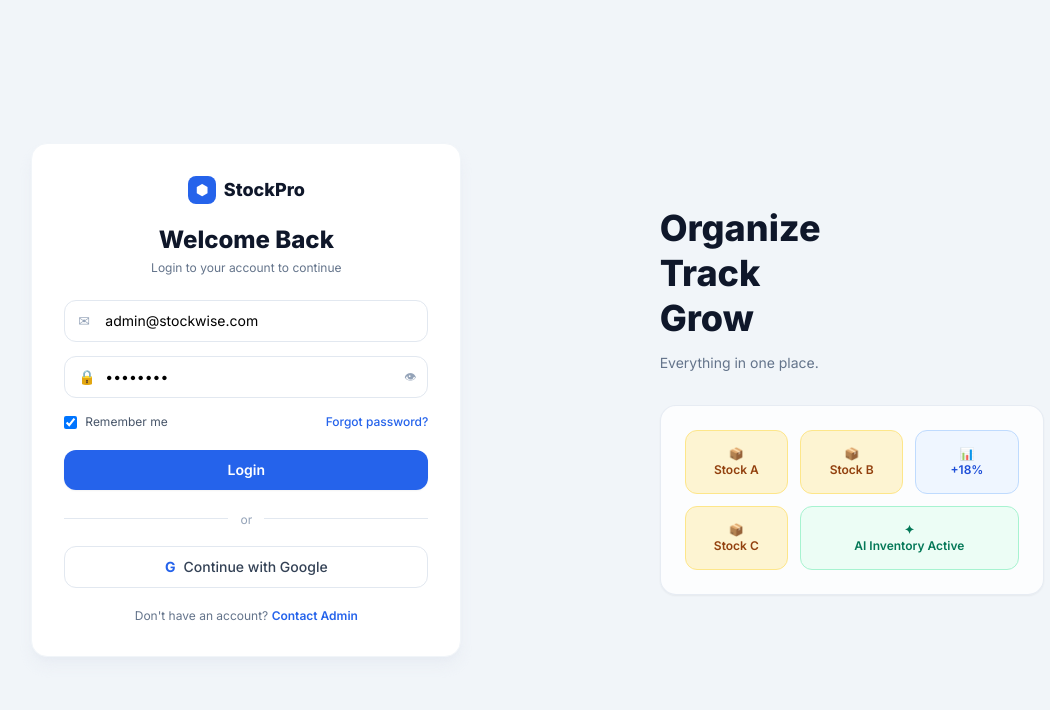
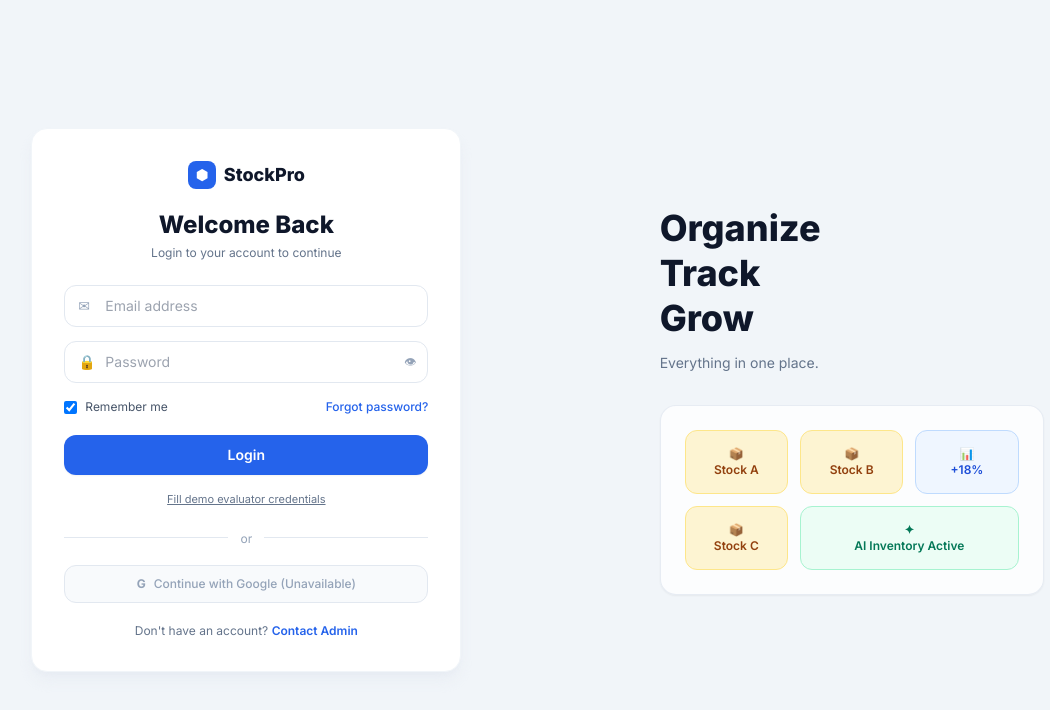
Before and after one commit to golammoula287/stockwise-ai, a React (Vite) app in the folder client/: page /login in a window 1280 px wide. Shown: the top 710 px of the page, without its empty margins (127-1177 px from the left). Built offline with nearby package versions, Linux system fonts and the light colour scheme; no server answers.

Commit message:
improving login validation

```diff
--- a/client/src/pages/Login.jsx
+++ b/client/src/pages/Login.jsx
@@ -3,8 +3,8 @@ import { useNavigate, Link } from 'react-router-dom';
 import { useAuth } from '../context/AuthContext';
 
 export default function Login() {
-  const [email, setEmail] = useState('admin@stockwise.com');
-  const [password, setPassword] = useState('admin123');
+  const [email, setEmail] = useState('');
+  const [password, setPassword] = useState('');
   const [showPw, setShowPw] = useState(false);
   const [err, setErr] = useState('');
   const [info, setInfo] = useState('');
@@ -55,6 +55,7 @@ export default function Login() {
               <input
                 id="login-email"
                 type="email"
+                required
                 value={email}
                 onChange={e => setEmail(e.target.value)}
                 placeholder="Email address"
@@ -71,6 +72,7 @@ export default function Login() {
               <input
                 id="login-password"
                 type={showPw ? 'text' : 'password'}
+                required
                 value={password}
                 onChange={e => setPassword(e.target.value)}
                 placeholder="Password"
@@ -95,7 +97,7 @@ export default function Login() {
             </label>
             <button
               type="button"
-              onClick={() => setInfo('Please contact your system administrator (admin@stockwise.com) to reset your password.')}
+              onClick={() => setInfo('Password resets are managed by your administrator (admin@stockwise.com).')}
               className="text-blue-600 hover:underline font-medium"
             >
               Forgot password?
@@ -121,6 +123,20 @@ export default function Login() {
             {loading ? 'Signing in...' : 'Login'}
           </button>
 
+          <div className="mt-2.5 text-center">
+            <button
+              type="button"
+              onClick={() => {
+                setEmail('admin@stockwise.com');
+                setPassword('admin123');
+                setErr('');
+              }}
+              className="text-[11px] text-slate-500 hover:text-blue-600 underline"
+            >
+              Fill demo evaluator credentials
+            </button>
+          </div>
+
           <div className="relative my-4 text-center">
             <div className="absolute inset-0 flex items-center">
               <div className="w-full border-t border-slate-200" />
@@ -130,11 +146,12 @@ export default function Login() {
 
           <button
             type="button"
-            onClick={() => setInfo('Google OAuth is a demo UI option — click Login above to sign in with the pre-filled Admin account.')}
-            className="w-full border border-slate-200 hover:bg-slate-50 rounded-xl py-2.5 flex items-center justify-center gap-2 text-sm font-medium text-slate-700 transition"
+            disabled
+            title="Google OAuth is not configured in this deployment"
+            className="w-full border border-slate-200 bg-slate-50 text-slate-400 rounded-xl py-2.5 flex items-center justify-center gap-2 text-xs font-medium cursor-not-allowed"
           >
-            <span className="font-bold text-blue-600">G</span>
-            <span>Continue with Google</span>
+            <span className="font-bold">G</span>
+            <span>Continue with Google (Unavailable)</span>
           </button>
 
           <p className="text-center text-xs mt-5 text-slate-500">
@@ -156,7 +173,6 @@ export default function Login() {
           </h2>
           <p className="text-slate-500 text-sm mt-3">Everything in one place.</p>
 
-          {/* Clean Inventory & Shelves Illustration */}
           <div className="mt-8 bg-white/80 border border-slate-200/80 rounded-2xl p-6 shadow-sm">
             <div className="grid grid-cols-3 gap-3">
               <div className="bg-amber-100/80 border border-amber-200 h-16 rounded-xl flex flex-col items-center justify-center text-xs font-semibold text-amber-800">
```
Also changed, not shown: 2 other files (tests, documents, lock files or other folders).
